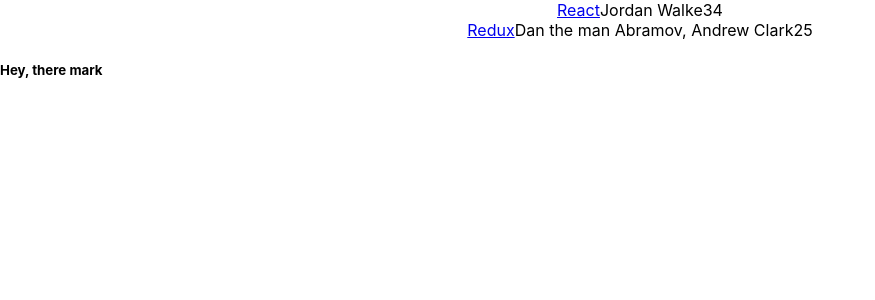
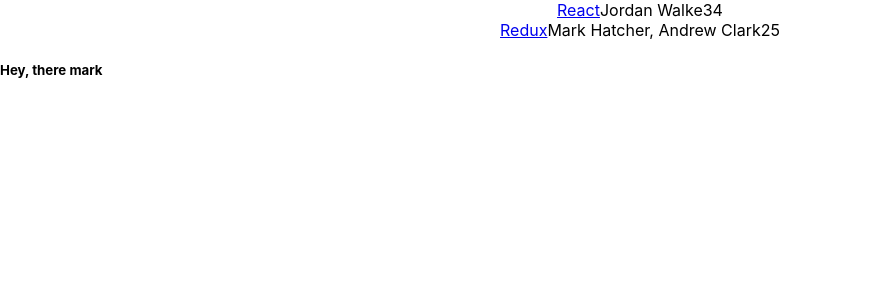
Before and after one commit to thefactmachine/r_2_r, a React (Create React App) app: page / in a window 1280 px wide. Shown: the top 300 px of the page, without its empty margins (0-875 px from the left). Built offline with nearby package versions, Linux system fonts and the light colour scheme.

Commit message:
local_component_state

```diff
--- a/src/App.js
+++ b/src/App.js
@@ -13,7 +13,7 @@
 }, {
     title: 'Redux',
     url: 'https://redux.js.org/',
-    author: 'Dan the man Abramov, Andrew Clark',
+    author: 'Mark Hatcher, Andrew Clark',
     num_comments: 2,
     points: 5,
     objectID: 1,
@@ -21,11 +21,21 @@
 
 
 
+
+
+
 class App extends Component {
+  constructor(props) {
+    super(props);
+    this.state = {
+      list: list,
+    };
+  }
+
   render() {
       return (
         <div className="App">
-        {list.map(item =>
+        {this.state.list.map(item =>
           <div key={item.objectID}>
             <span>
               <a href={item.url}>{item.title}</a>
```
